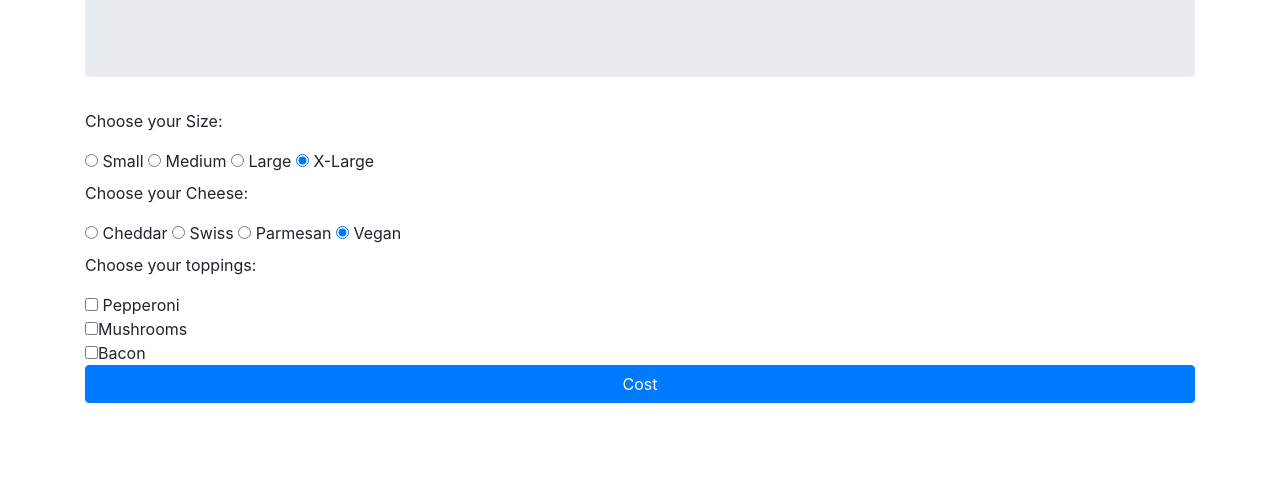
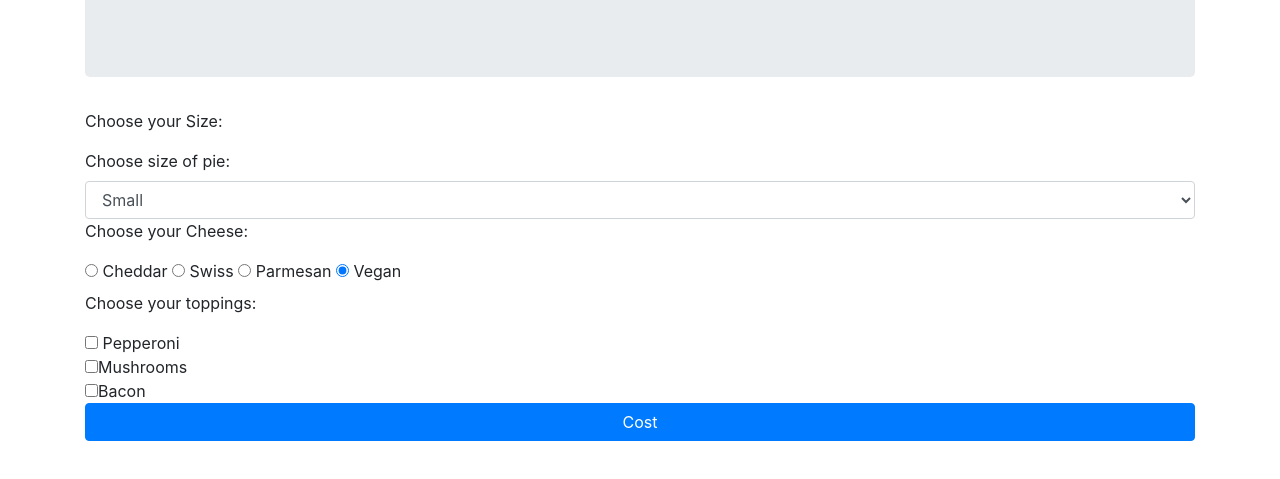
Before and after one commit to jonstump/pizza-parlor, a plain HTML site: page index.html in a window 1280 px wide. Shown: the part 147-626 px from the top of the page. Drawn offline with Linux system fonts and the light colour scheme.

Commit message:
change size selection to dropdown.

```diff
--- a/index.html
+++ b/index.html
@@ -16,22 +16,13 @@
       <div class="pizza order">
         <form class="form group">
           <p>Choose your Size:</p>
-          <label>
-            <input type="radio" name="sizeOfPizza" value="small" checked>
-            Small
-          </label>
-          <label>
-            <input type="radio" name="sizeOfPizza" value="medium" checked>
-            Medium
-          </label>
-          <label>
-            <input type="radio" name="sizeOfPizza" value="large" checked>
-            Large
-          </label>
-          <label>
-            <input type="radio" name="sizeOfPizza" value="xlarge" checked>
-            X-Large
-          </label>
+          <label>Choose size of pie:</label>
+          <select class="form-control" id="sizeOfPizza">
+            <option value="small">Small</option>
+            <option value="medium">Medium</option>
+            <option value="large">Large</option>
+            <option value="xlarge">X-Large</option>
+          </select>
           <p>Choose your Cheese:</p>
           <label>
             <input type="radio" name="cheese" value="cheddar" checked>
--- a/js/scripts.js
+++ b/js/scripts.js
@@ -51,9 +51,10 @@ $("document").ready(function() {
 
   $("form").submit(function(event){
     event.preventDefault();
-    let sizeOfPizza = $("input:radio[name=sizeOfPizza]:checked").val();
-    let cheese = $("input:radio[name=cheese]:checked").val();
-    let toppingArray = [];
+    const sizeOfPizza = $("#sizeOfPizza").val();
+    //let sizeOfPizza = $("input:radio[name=sizeOfPizza]:checked").val();
+    const cheese = $("input:radio[name=cheese]:checked").val();
+    const toppingArray = [];
     $("input:checkbox[name=toppings]:checked").each(function(){
       const toppingSelection = parseInt($(this).val());
       toppingArray.push(toppingSelection);
```
